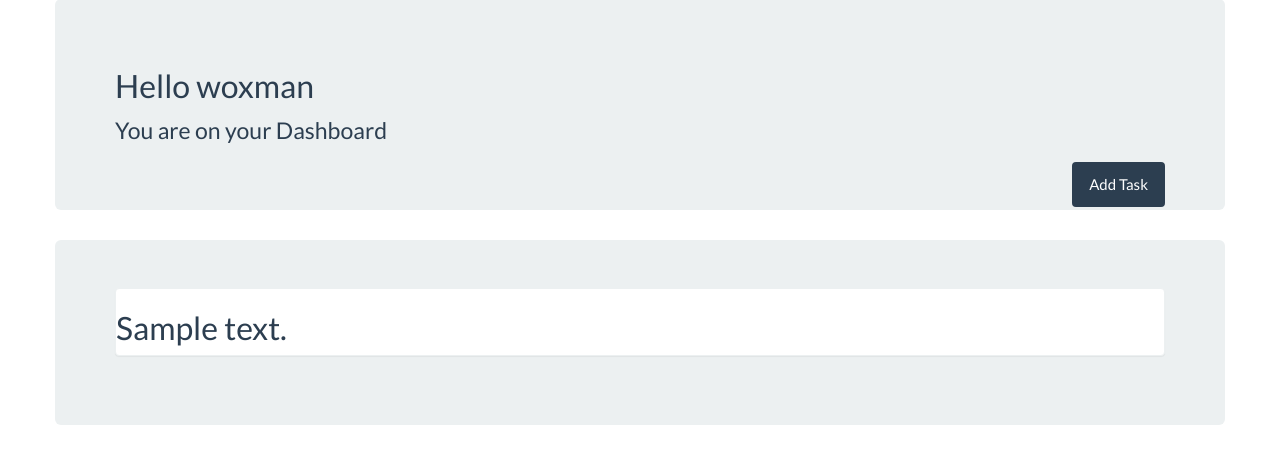
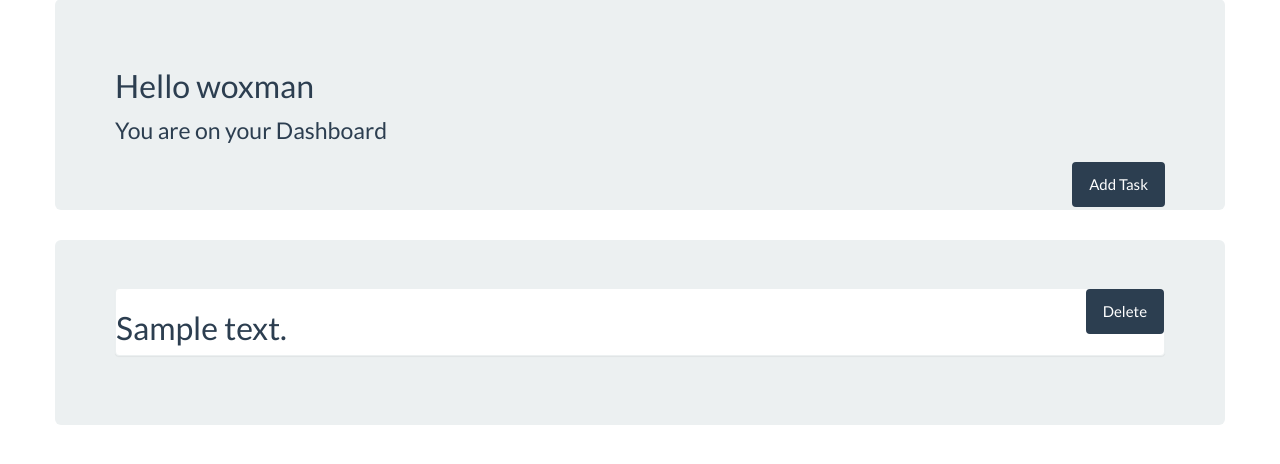
Before and after one commit to poundcakejumpsuit/django-examples, a Django app: page /tadu_server/home/t in a window 1280 px wide. Shown: the part 82-546 px from the top of the page. Run offline with Django 3.2, Linux system fonts and the light colour scheme; a user stored in the database is signed in; tables that the repository leaves empty hold one stand-in row (values such as "Sample post"); some libraries are stand-ins or nearby versions.

Commit message:
added delete

```diff
--- a/tadu/tadu_server/templates/home.html
+++ b/tadu/tadu_server/templates/home.html
@@ -15,6 +15,7 @@
                 <div style="foreground: green; border-radius:50px;">
                     <div class="panel panel-default img-rounded">
 
+                        <a class="btn btn-primary pull-right pull-top" href="{% url 'tadu_server:delete_task' task.pk %}" role="button">Delete</a>
                         <h2>{{ task.task_text }}</h2>
                     </div>
                 </div>
--- a/tadu/tadu_server/urls.py
+++ b/tadu/tadu_server/urls.py
@@ -13,4 +13,5 @@ urlpatterns = [
     path('logout/', logout, {'next_page' : 'tadu_server:login'}, name='logout'),
     path('home/<slug:username>', login_required(views.HomeView.as_view()), name='home_tasks'),
     path('home/<slug:username>/add_task', login_required(views.TaskUpdateView.as_view()), {'next_page' : 'tadu_server:home_tasks'}, name='add_task'),
+    path('home/<int:task_id>/delete_task', login_required(views.delete_task), name='delete_task'),
 ]
--- a/tadu/tadu_server/views.py
+++ b/tadu/tadu_server/views.py
@@ -1,4 +1,4 @@
-from django.shortcuts import render, redirect
+from django.shortcuts import render, redirect, get_object_or_404
 from django.views import generic
 from .models import User, Task
 from .forms import LoginForm, UserForm, TaskForm
@@ -72,3 +72,9 @@ class TaskUpdateView(generic.UpdateView):
 
     def get_object(self, queryset=None):
         return None
+
+@login_required(login_url="tadu_server:login")
+def delete_task(request, task_id):
+    task = get_object_or_404(Task, pk=task_id).delete()
+    print(dir(request.user))
+    return redirect('tadu_server:home_tasks', username=request.user.username)
```
Also changed, not shown: tadu/db.sqlite3.
